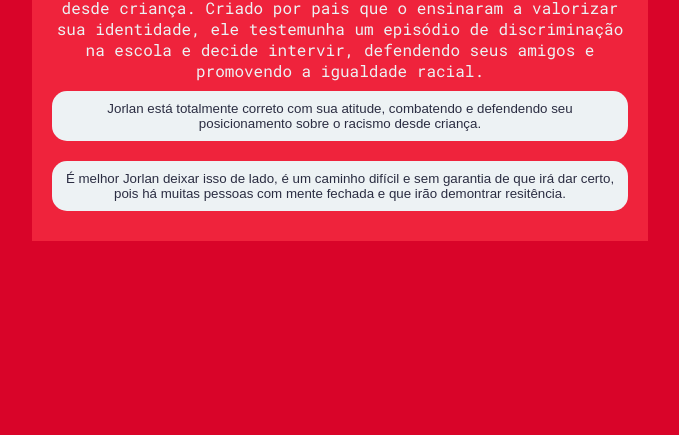
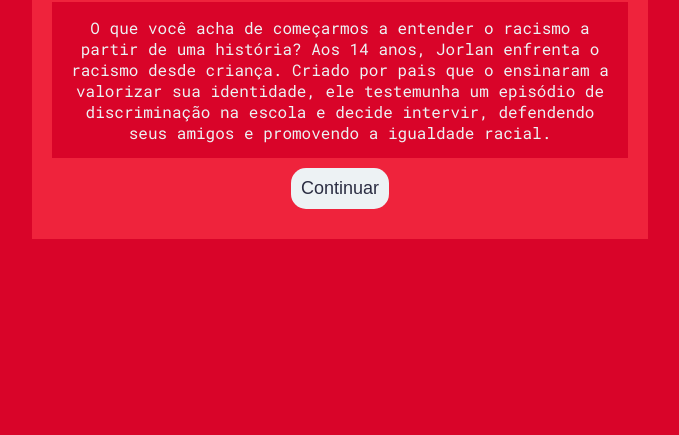
Before and after one commit to KauaoLiveira06/Texto-com-alternativas, a plain HTML site: page index.html in a window 1280 px wide. Shown: the part 365-800 px from the top of the page, without its empty margins (288-967 px from the left). Drawn offline with Linux system fonts and the light colour scheme.

Commit message:
aula 13/08

```diff
--- a/main.js
+++ b/main.js
@@ -5,42 +5,37 @@ const caixaResultado = document.querySelector('.caixa-resultado');
 const textoResultado = document.querySelector('.texto-resultado');
 const perguntas = [
     {
-        enunciado: "O que vc acha de começarmos a entender o racismo a partir de uma história? Aos 14 anos, Jorlan enfrenta o racismo desde criança. Criado por pais que o ensinaram a valorizar sua identidade, ele testemunha um episódio de discriminação na escola e decide intervir, defendendo seus amigos e promovendo a igualdade racial.",
+        enunciado: "O que você acha de começarmos a entender o racismo a partir de uma história? Aos 14 anos, Jorlan enfrenta o racismo desde criança. Criado por pais que o ensinaram a valorizar sua identidade, ele testemunha um episódio de discriminação na escola e decide intervir, defendendo seus amigos e promovendo a igualdade racial.",
         alternativas: [
             {
-                texto: "Jorlan está totalmente correto com sua atitude, combatendo e defendendo seu posicionamento sobre o racismo desde criança.",
-                afirmacao: "Com isso, Jorlan cresce recebendo diversos elogios e com a ideia de combate ao racismo em sua mente."
-            },
-            {
-                texto: "É melhor Jorlan deixar isso de lado, é um caminho difícil e sem garantia de que irá dar certo, pois há muitas pessoas com mente fechada e que irão demontrar resitência.",
-                afirmacao: "Jorlan se desmotiva com a ideia e acaba cedendo aos ideais definidos pela sociedade."
+                texto: "Continuar",
             }
 
         ]
     },
     {
-        enunciado: "Jorlan está totalmente correto com sua atitude, combatendo e defendendo seu posicionamento sobre o racismo desde criança.",
+        enunciado: "Você concorda com as ideias e o posicionamento de Jorlan?",
         alternativas: [
             {
-                texto: "Alternativa 03",
-                afirmacao: "Resultado 03"
+                texto: "Sim, Há anos esse assunto não apresentava esperança, e agora pode ser resolvido.",
+                afirmacao: "Jorlan se motiva e luta ainda mais para o fim do racismo no mundo."
             },
             {
-                texto: "Alternativa 04",
-                afirmacao: "Resultado 04"
+                texto: "Não, acho que desistir disso é a melhor opção, é ele contra o mundo, isso não dará certo.",
+                afirmacao: "Jorlan deixa de acreditar na possibilidade de acabar com o racismo."
             }
 
         ]
     },
     {
-        enunciado: "Perguntas 3",
+        enunciado: "Quais atitudes você acha que Jorlan poderia tomar para começar esse projeto?",
         alternativas: [
             {
-                texto: "Alternativa 05",
+                texto: "Ele pode começar com campanhas educativas sobre o racismo, buscando apoio e suporte de sindicatos.",
                 afirmacao: "Resultado 05"
             },
             {
-                texto: "Alternativa 06",
+                texto: "Não tem nenhuma chance disso dar certo, qualquer atitude não passa de um mero esforço em vão.",
                 afirmacao: "Resultado 06"
             }
 
@@ -108,7 +103,7 @@ function respostaSelecionada(opcaoSelecionada) {
 }
 
 function mostreResultado() {
-    caixaPerguntas.textContent = "O que vc acha de começarmos a entender o racismo a partir de uma história? Aos 14 anos, Jorlan enfrenta o racismo desde criança. Criado por pais que o ensinaram a valorizar sua identidade, ele testemunha um episódio de discriminação na escola e decide intervir, defendendo seus amigos e promovendo a igualdade racial.";
+    caixaPerguntas.textContent = "Aos 14 anos, Jorlan enfrenta o racismo desde criança. Criado por pais que o ensinaram a valorizar sua identidade, ele testemunha um episódio de discriminação na escola e decide intervir, defendendo seus amigos e promovendo a igualdade racial.";
     textoResultado.textContent = historiaFinal;
     caixaAlternativas.textContent = "";
 }
--- a/style.css
+++ b/style.css
@@ -10,6 +10,7 @@
     --azul-claro: #8d99aeff;
     --branco: #edf2f4ff;
     --vermeio-claro: #ef233cff;
+    --vermeio-de-fundo: rgb(243, 96, 113);
     --vermeio-escuro: #d90429ff;
     --fonte-título: "Rubik", sans-serif;
     --fonte-texto: "Roboto Mono", monospace;
@@ -31,12 +32,14 @@ body {
     max-width: 600px;
     text-align: center;
     padding: 20px;
+    font-size: medium;
 }
 
 .titulo {
     color: var(--branco);
     font-family: var(--fonte-título);
     padding: 15px;
+    font-size: 50px;
 }
 
 button {
@@ -47,8 +50,14 @@ button {
     padding: 10px;
     transition: 0.3s;
     margin: 10px auto;
+    font-size: large;
 }
 
 button:hover {
     background-color: var(--azul-claro);
 }
+
+.caixa-perguntas {
+    background-color: var(--vermeio-escuro);
+    padding: 15px;
+}
```
